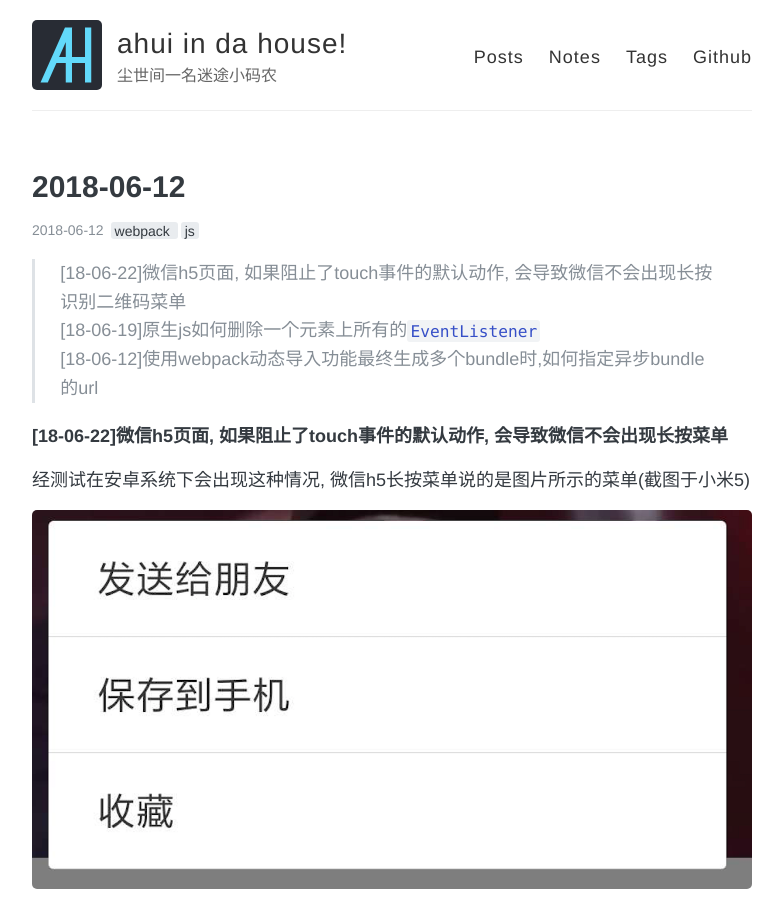
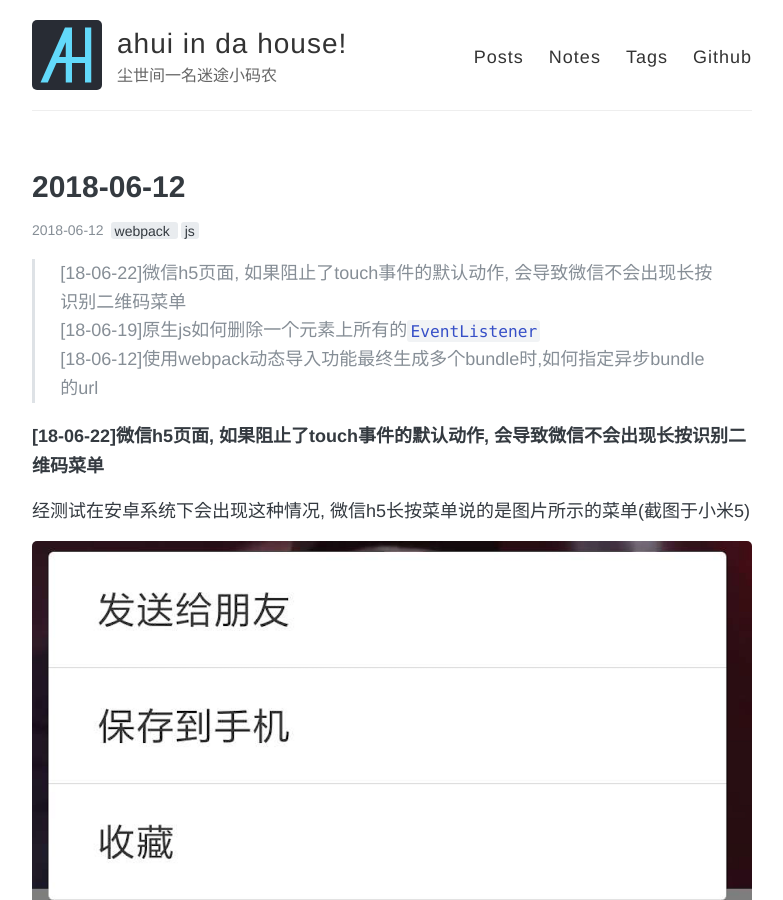
Before and after one commit to funkyLover/blog, a Jekyll site: the page built from notes/_posts/2018-06-12-notes.md, in a window 1280 px wide and 900 px high. Shown: the whole window, without its empty margins (248-1031 px from the left). Built offline with Jekyll 4.4.1, drawn with Linux system fonts in a browser that asks for light colours; comment, search, counter and statistics services are not loaded.

Commit message:
* note's title;

```diff
--- a/notes/_posts/2018-06-12-notes.md
+++ b/notes/_posts/2018-06-12-notes.md
@@ -11,7 +11,7 @@ share: true
 > [18-06-19]原生js如何删除一个元素上所有的`EventListener` <br>
 > [18-06-12]使用webpack动态导入功能最终生成多个bundle时,如何指定异步bundle的url <br>
 
-##### [18-06-22]微信h5页面, 如果阻止了touch事件的默认动作, 会导致微信不会出现长按菜单
+##### [18-06-22]微信h5页面, 如果阻止了touch事件的默认动作, 会导致微信不会出现长按识别二维码菜单
 
 经测试在安卓系统下会出现这种情况, 微信h5长按菜单说的是图片所示的菜单(截图于小米5)
 
```
